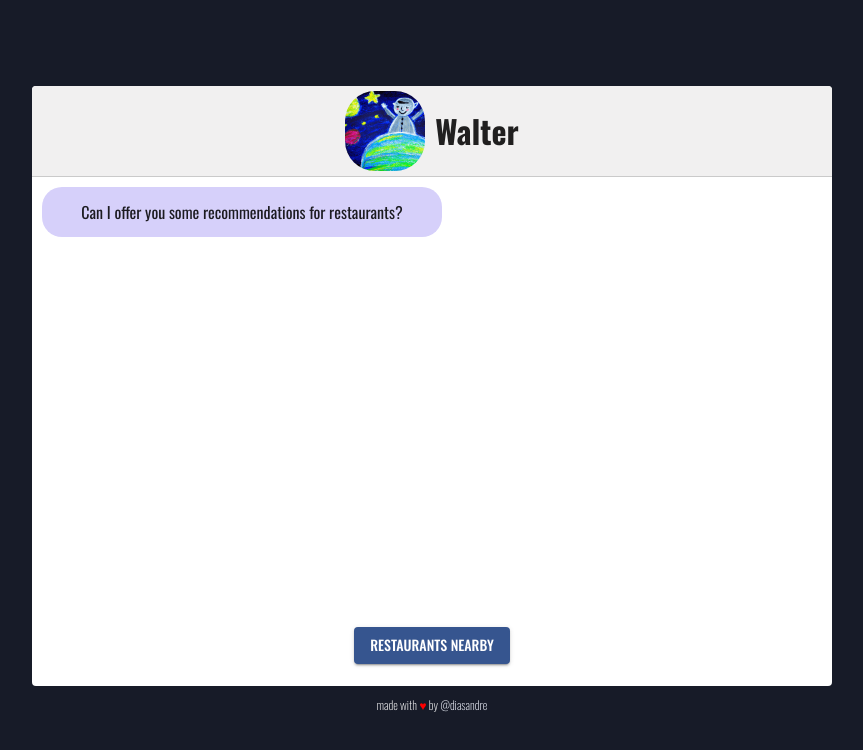
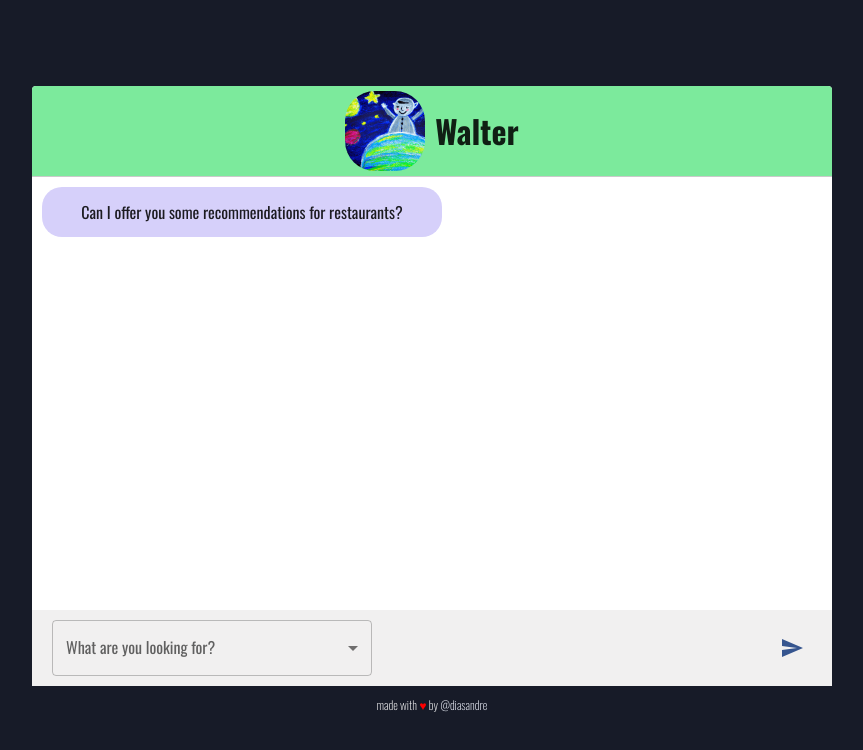
Before and after one commit to diasandre/waiter, a React (Create React App) app: page / in a window 1280 px wide. Shown: the top 750 px of the page, without its empty margins (208-1071 px from the left). Built offline with nearby package versions, Linux system fonts and the light colour scheme.

Commit message:
improve layout

```diff
--- a/package.json
+++ b/package.json
@@ -6,6 +6,7 @@
     "@emotion/styled": "^11.10.6",
     "@fontsource/roboto": "^4.5.8",
     "@mui/icons-material": "^5.11.9",
+    "@mui/lab": "^5.0.0-alpha.120",
     "@mui/material": "^5.11.9",
     "@mui/styled-engine": "npm:@mui/styled-engine-sc@latest",
     "@mui/styled-engine-sc": "^5.11.9",
--- /dev/null
+++ b/src/components/RequirementsSelector.jsx
@@ -0,0 +1,75 @@
+import React from "react";
+import {
+  Checkbox,
+  FormControl,
+  InputLabel,
+  ListItemText,
+  MenuItem,
+  OutlinedInput,
+  Select,
+} from "@mui/material";
+
+const ITEM_HEIGHT = 48;
+const ITEM_PADDING_TOP = 8;
+const MenuProps = {
+  PaperProps: {
+    style: {
+      maxHeight: ITEM_HEIGHT * 4.9 + ITEM_PADDING_TOP,
+      width: 300,
+    },
+  },
+  anchorOrigin: {
+    vertical: "top",
+    horizontal: "left",
+  },
+  transformOrigin: {
+    vertical: "bottom",
+    horizontal: "left",
+  },
+};
+
+const options = [
+  "Cheap",
+  "Best",
+  "Italian",
+  "French",
+  "Chinese",
+  "Japanese",
+  "Brazilian",
+  "Spanish",
+  "Mexican",
+  "Greek",
+  "Indian",
+];
+
+export default function RequirementsSelector({ values, setValues }) {
+  const handleChange = (event) => {
+    const {
+      target: { value },
+    } = event;
+    setValues(typeof value === "string" ? value.split(",") : value);
+  };
+
+  return (
+    <FormControl className="input">
+      <InputLabel id="requirements-label">What are you looking for?</InputLabel>
+      <Select
+        labelId="requirements-label"
+        id="requirements"
+        multiple
+        value={values}
+        onChange={handleChange}
+        input={<OutlinedInput label="What are you looking for?" />}
+        renderValue={(selected) => `${selected.join(", ")} restaurants nearby`}
+        MenuProps={MenuProps}
+      >
+        {options.map((name) => (
+          <MenuItem key={name} value={name}>
+            <Checkbox checked={values.indexOf(name) > -1} />
+            <ListItemText primary={name} />
+          </MenuItem>
+        ))}
+      </Select>
+    </FormControl>
+  );
+}
--- a/src/components/SearchBar.jsx
+++ b/src/components/SearchBar.jsx
@@ -1,8 +1,10 @@
-import React from "react";
+import React, { useState } from "react";
 import "../index.css";
 import { createCompletion } from "../services/openAiService";
 import { PROMPTS } from "../constants/prompts";
-import { Button } from "@mui/material";
+import SendIcon from "@mui/icons-material/Send";
+import { CircularProgress, IconButton } from "@mui/material";
+import RequirementsSelector from "./RequirementsSelector";
 
 const getPosition = () =>
   new Promise((res, rej) => {
@@ -13,35 +15,38 @@ const buildPrompt = (value) => {
   return `${PROMPTS.INIT_PROMPT}${PROMPTS.CHEAP_AND_NEARBY} ${value}. ${PROMPTS.JSON_EXPLANATION}`;
 };
 
+const getLocation = async () => {
+  if ("geolocation" in navigator) {
+    return getPosition();
+  } else {
+    console.log("Not Available");
+    return null;
+  }
+};
+
 const SearchBar = ({ setAnswers }) => {
-  const getLocation = async () => {
-    if ("geolocation" in navigator) {
-      return getPosition();
-    } else {
-      console.log("Not Available");
-      return null;
+  const [loading, setLoading] = useState(false);
+  const [options, setOptions] = useState([]);
+
+  const handleClick = async () => {
+    setLoading(true);
+    const position = await getLocation();
+    console.log(options);
+    if (position != null) {
+      const response = await createCompletion(
+        buildPrompt(`${position.coords.latitude},${position.coords.longitude}`)
+      );
+      setAnswers(response);
+      setLoading(false);
     }
   };
 
   return (
     <div className="search-bar">
-      <Button
-        variant="contained"
-        className="button"
-        onClick={async () => {
-          const position = await getLocation();
-          if (position != null) {
-            const response = await createCompletion(
-              buildPrompt(
-                `${position.coords.latitude},${position.coords.longitude}`
-              )
-            );
-            setAnswers(response);
-          }
-        }}
-      >
-        restaurants nearby
-      </Button>
+      <RequirementsSelector values={options} setValues={setOptions} />
+      <IconButton variant="contained" color="primary" onClick={handleClick}>
+        {!loading ? <SendIcon /> : <CircularProgress color="primary" />}
+      </IconButton>
     </div>
   );
 };
--- a/src/index.css
+++ b/src/index.css
@@ -36,6 +36,8 @@ a:hover {
 }
 
 .container {
+  display: flex;
+  flex-direction: column;
   min-width: 600px;
   height: 600px;
   border: 0 !important;
@@ -47,7 +49,7 @@ a:hover {
 
 .chat-header {
   display: flex;
-  background: #f1f0f0;
+  background: #7CEA9C;
   border-radius: 4px 4px 0 0;
   align-content: center;
   flex-direction: row;
@@ -59,7 +61,7 @@ a:hover {
 .chat-container {
   display: flex;
   width: 100vh;
-  min-height: 450px;
+  flex: 1;
   align-items: stretch;
   flex-direction: column;
 }
@@ -88,17 +90,20 @@ a:hover {
   display: flex;
   width: 100vh;
   flex-direction: row;
-  justify-content: flex-end;
+  justify-content: flex-start;
   margin-top: 10px;
 }
 
 .search-bar {
   display: flex;
-  justify-content: center;
+  justify-content: space-between;
+  padding: 10px 20px;
+  background: #f1f0f0;
 }
 
 .button {
   background-color: #36558F !important;
+  color: white !important;
 }
 
 .credits {
@@ -108,3 +113,11 @@ a:hover {
   margin: 0;
   font-size: 0.75em;
 }
+
+.MuiLoadingButton-root {
+  color: white !important;
+}
+
+.input {
+  width: 40vh;
+}
--- a/src/styles.js
+++ b/src/styles.js
@@ -40,13 +40,14 @@ const bounce = keyframes`
 export const Answer = styled.div`
   font-size: 0.85em;
   min-width: 50%;
-  max-width: 95%;
-  margin-right: 10px;
+  max-width: 90%;
+  margin-left: 10px;
   min-height: 50px;
   border-radius: 20px;
   background: #b5a9ff;
-  padding: 5px 10px;
+  padding: 10px 15px;
   text-align: justify;
   animation: ${bounce} 0.5s
     ${(props) => (props.time ? `${props.time}s` : "0.5s")} both;
+  font-weight: 300;
 `;
--- a/src/theme.js
+++ b/src/theme.js
@@ -4,4 +4,9 @@ export const theme = createTheme({
   typography: {
     fontFamily: ["Oswald", "sans-serif"].join(","),
   },
+  palette: {
+    primary: {
+      main: "#36558F",
+    },
+  },
 });
```
Also changed, not shown: 1 other file (tests, documents, lock files or other folders).
